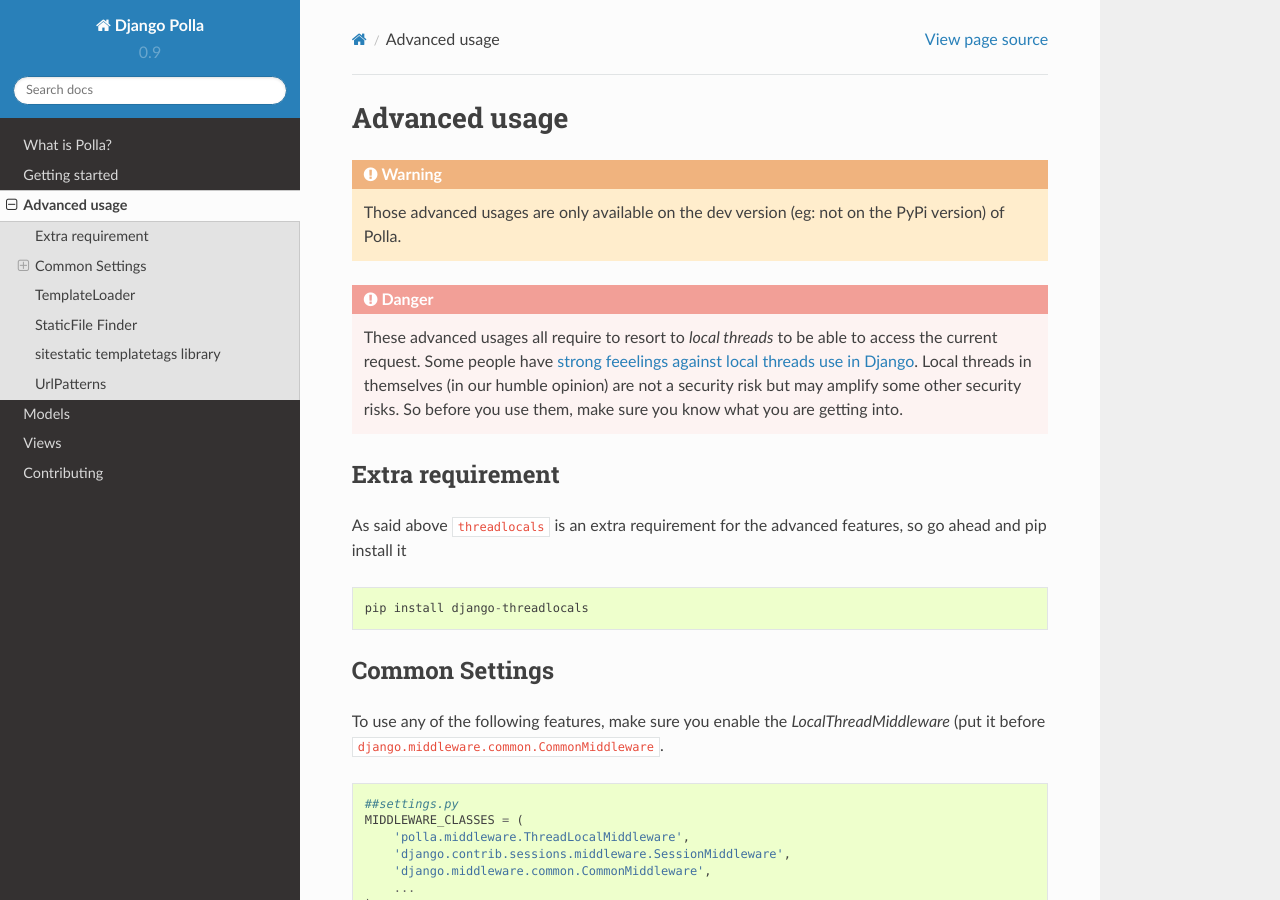
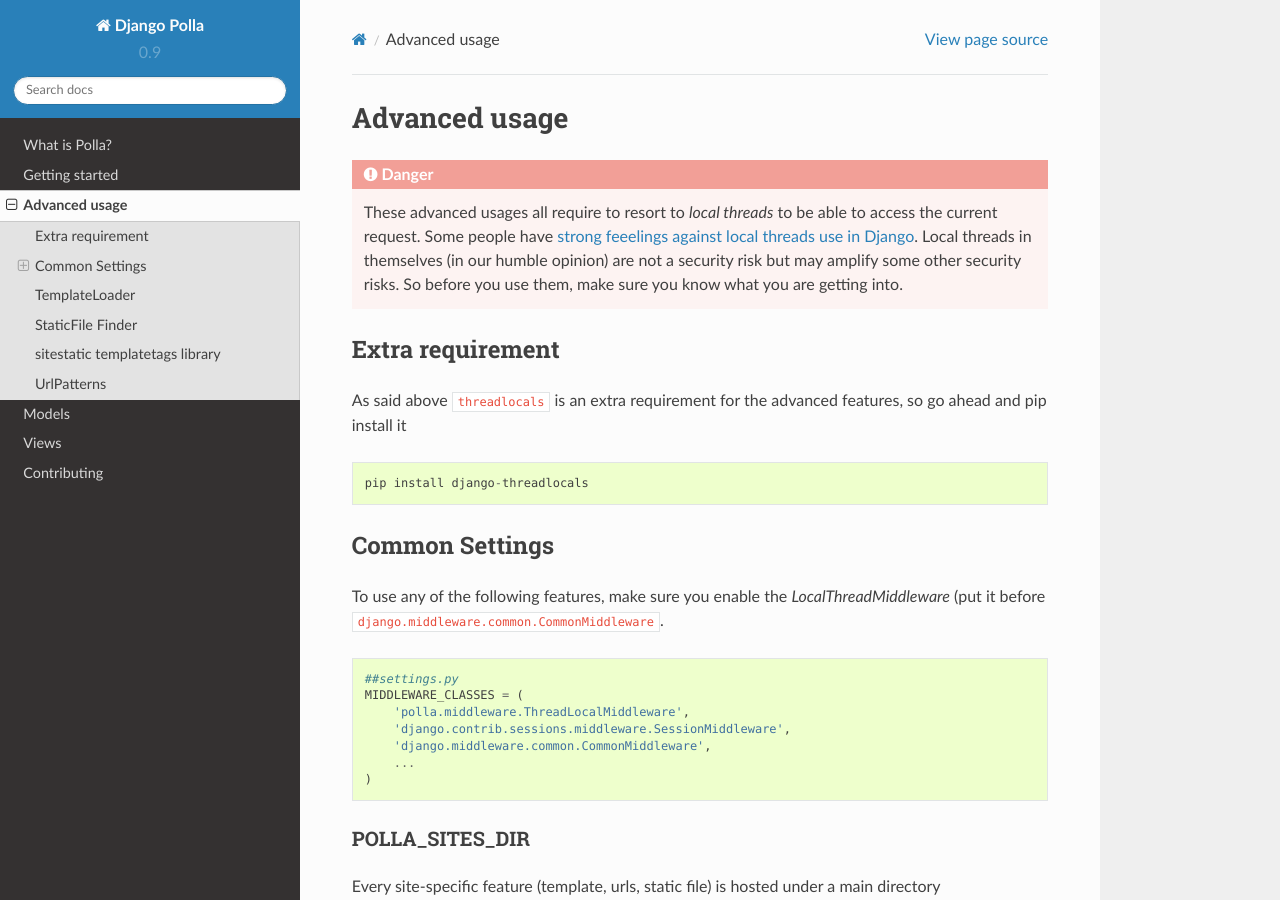
Before and after one commit to st8st8/airavata, a Sphinx documentation site: the page built from docs/advanced.rst, in a window 1280 px wide and 900 px high. Built offline with Sphinx 7.4.7 and the Read the Docs theme 2.0.0, drawn with Linux system fonts in a browser that asks for light colours.

Commit message:
version bump to 0.9.1 redmine -> accept #154 redmine -> accept #124

```diff
--- a/docs/advanced.rst
+++ b/docs/advanced.rst
@@ -1,8 +1,5 @@
 Advanced usage
 ==============
-
-.. warning::
-    Those advanced usages are only available on the dev version (eg: not on the PyPi version) of Polla.
 
 .. danger::
     These advanced usages all require to resort to *local threads* to be able to access the current request. Some people have `strong feeelings against local threads use in Django <https://groups.google.com/forum/?fromgroups=#!topic/django-users/5681nX0YPgQ>`_. Local threads in themselves (in our humble opinion) are not a security risk but may amplify some other security risks. So before you use them, make sure you know what you are getting into.
--- a/setup.py
+++ b/setup.py
@@ -9,7 +9,7 @@
 
 setup(
     name='polla',
-    version='0.9',
+    version='0.9.1',
     packages=['polla', 'polla.management.commands', 'polla.templatetags'],
     include_package_data=True,
     license='BSD License',
```
